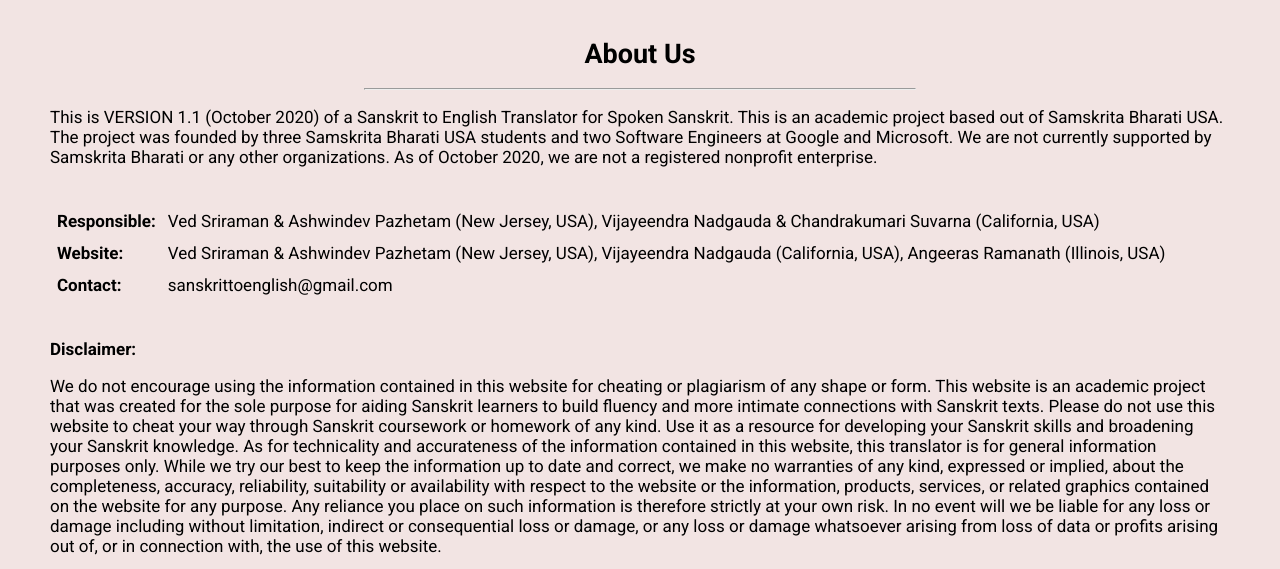
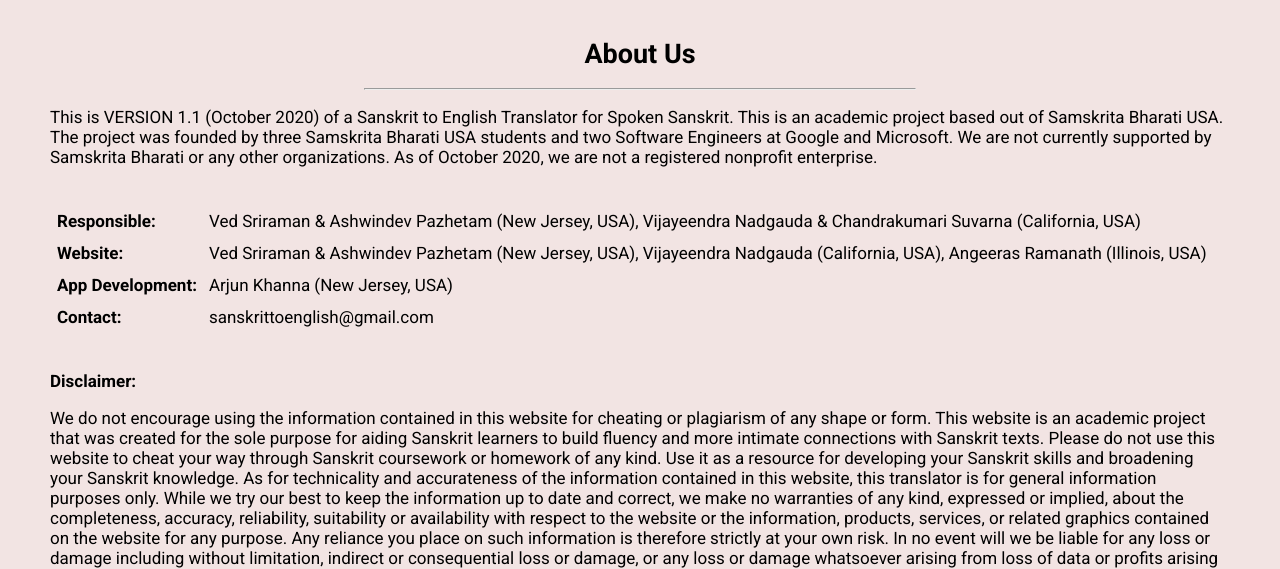
Before and after one commit to apazhetam/sanskrit-translator-website, a Flask app: page /about/ in a window 1280 px wide. Shown: the part 87-656 px from the top of the page. Run offline with Flask 2, Linux system fonts and the light colour scheme; parts of the project's set-up code (start-up, migrations or seed data) failed here and were passed over.

Commit message:
Update about.html

```diff
--- a/templates/about.html
+++ b/templates/about.html
@@ -37,6 +37,10 @@
                 <td style="font-weight:bold;padding:5px;">Website: </td>
                 <td style="padding:5px;">Ved Sriraman & Ashwindev Pazhetam (New Jersey, USA), Vijayeendra Nadgauda (California, USA), Angeeras Ramanath (Illinois, USA) </td>
             </tr>
+            <tr>
+                <td style="font-weight:bold;padding:5px;">App Development: </td>
+                <td style="padding:5px;">Arjun Khanna (New Jersey, USA) </td>
+            </tr>
             </tr>
                 <td style="font-weight:bold;padding:5px;">Contact: </td>
                 <td style="padding:5px;">sanskrittoenglish@gmail.com </td>
```
